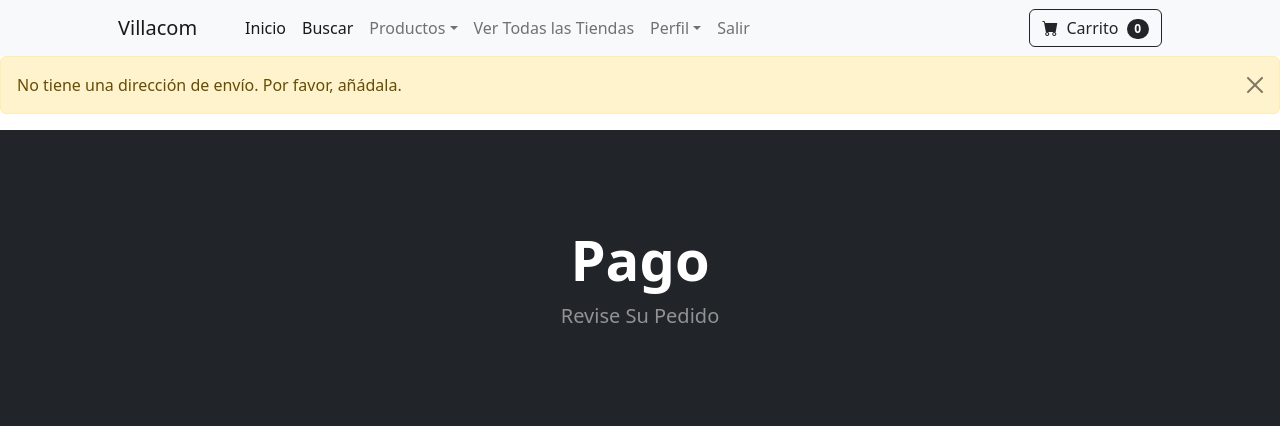
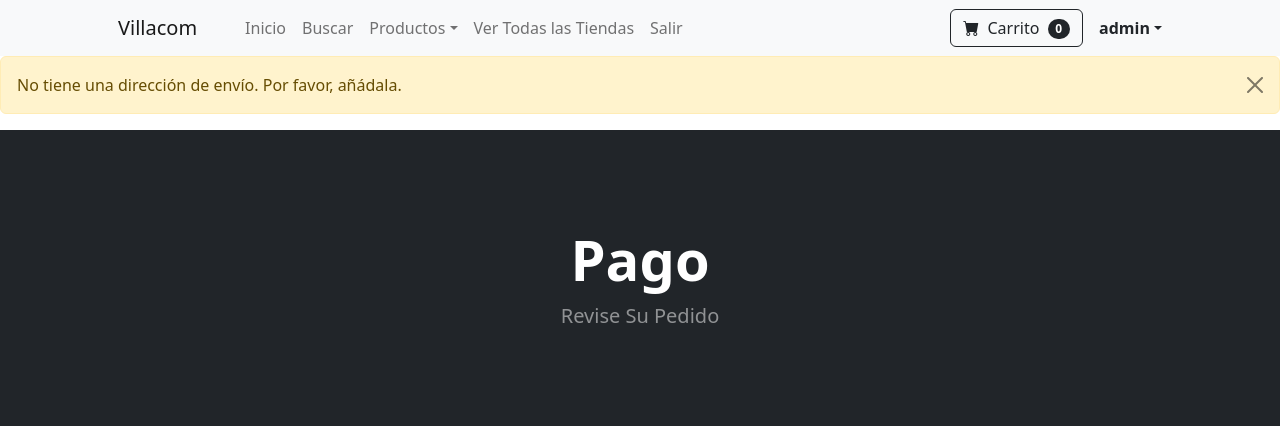
Before and after one commit to Samuelvr17/villacom, a Django app: page /payment/checkout in a window 1280 px wide. Shown: the top 426 px of the page. Run offline with Django 5.2, Linux system fonts and the light colour scheme; a user stored in the database is signed in; data comes from the database, SQL or seed files in the repository; both versions use the stored data as it was after the commit; some libraries are stand-ins or nearby versions.

Commit message:
cambio en la navbar y se añadio login required para poder hacer/ver cosas

```diff
--- a/payment/views.py
+++ b/payment/views.py
@@ -12,35 +12,32 @@ def payment_success(request):
 
 
 def checkout(request):
+    # Verifica si el usuario está autenticado
+    if not request.user.is_authenticated:
+        messages.info(request, "Debe iniciar sesión para completar el pago.")
+        return redirect('login')  # Redirige al formulario de inicio de sesión
+
     cart = Cart(request)
     cart_products = cart.get_prods()
     quantities = cart.get_quants()
     totals = cart.cart_total()
 
-    if request.user.is_authenticated:
-        # Intentar obtener la dirección de envío
-        try:
-            shipping_user = ShippingAddress.objects.get(user__id=request.user.id)
-            shipping_form = ShippingForm(request.POST or None, instance=shipping_user)
-        except ShippingAddress.DoesNotExist:
-            shipping_user = None
-            shipping_form = ShippingForm(request.POST or None)  # Crear un nuevo formulario en blanco
-            messages.warning(request, "No tiene una dirección de envío. Por favor, añádala.")
+    # Si el usuario está autenticado, intenta obtener la dirección de envío
+    try:
+        shipping_user = ShippingAddress.objects.get(user__id=request.user.id)
+        shipping_form = ShippingForm(request.POST or None, instance=shipping_user)
+    except ShippingAddress.DoesNotExist:
+        shipping_user = None
+        shipping_form = ShippingForm(request.POST or None)  # Formulario en blanco
+        messages.warning(request, "No tiene una dirección de envío. Por favor, añádala.")
 
-        return render(request, 'checkout.html', {
-            'cart_products': cart_products,
-            'quantities': quantities,
-            'totals': totals,
-            'shipping_form': shipping_form
-        })
-    else:
-        shipping_form = ShippingForm(request.POST or None)
-        return render(request, 'checkout.html', {
-            'cart_products': cart_products,
-            'quantities': quantities,
-            'totals': totals,
-            'shipping_form': shipping_form
-        })
+    return render(request, 'checkout.html', {
+        'cart_products': cart_products,
+        'quantities': quantities,
+        'totals': totals,
+        'shipping_form': shipping_form
+    })
+
 
 
 def billing_info(request):
--- a/store/templates/navbar.html
+++ b/store/templates/navbar.html
@@ -5,9 +5,8 @@
         <button class="navbar-toggler" type="button" data-bs-toggle="collapse" data-bs-target="#navbarSupportedContent" aria-controls="navbarSupportedContent" aria-expanded="false" aria-label="Toggle navigation"><span class="navbar-toggler-icon"></span></button>
         <div class="collapse navbar-collapse" id="navbarSupportedContent">
             <ul class="navbar-nav me-auto mb-2 mb-lg-0 ms-lg-4">
-                <li class="nav-item"><a class="nav-link active" aria-current="page" href="{% url 'home' %}">Inicio</a></li>
-                <li class="nav-item"><a class="nav-link active" aria-current="page" href="{% url 'search' %}">Buscar</a></li>
-                <!--<li class="nav-item"><a class="nav-link" href="{}">Sobre Nosotros</a></li>-->
+                <li class="nav-item"><a class="nav-link" aria-current="page" href="{% url 'home' %}">Inicio</a></li>
+                <li class="nav-item"><a class="nav-link" aria-current="page" href="{% url 'search' %}">Buscar</a></li>
 
                 <li class="nav-item dropdown">
                     <a class="nav-link dropdown-toggle" id="navbarDropdown" href="#" role="button" data-bs-toggle="dropdown" aria-expanded="false">Productos</a>
@@ -16,39 +15,37 @@
                         <li><hr class="dropdown-divider" /></li>
                         <li><a class="dropdown-item" href="{% url 'category_summary' %}">Categorías de Productos</a></li>
                     </ul>
-                    <li class="nav-item"><a class="nav-link" href="{% url 'lista_tiendas' %}">Ver Todas las Tiendas</a></li>
                 </li>
 
-    {% if user.is_authenticated %}
+                {% if user.is_authenticated %}
+                    <li class="nav-item"><a class="nav-link" href="{% url 'lista_tiendas' %}">Ver Todas las Tiendas</a></li>
+                    <li class="nav-item"><a class="nav-link" href="{% url 'logout' %}">Salir</a></li>
+                {% else %}
+                    <li class="nav-item"><a class="nav-link" href="{% url 'login' %}">Iniciar Sesión</a></li>
+                    <li class="nav-item"><a class="nav-link" href="{% url 'register' %}">Registrarse</a></li>
+                {% endif %}
+            </ul>
 
-        <li class="nav-item dropdown">
-            <a class="nav-link dropdown-toggle" id="navbarDropdown" href="#" role="button" data-bs-toggle="dropdown" aria-expanded="false">Perfil</a>
-            <ul class="dropdown-menu" aria-labelledby="navbarDropdown">
-                <li><a class="dropdown-item" href="{% url 'update_user' %}">Perfil de Usuario</a></li>
-                <li><hr class="dropdown-divider" /></li>
-                <li><a class="dropdown-item" href="{% url 'update_info' %}">Información de Usuario</a></li>
-            </ul>
-        </li>
+            <div class="d-flex align-items-center">
+                <form class="d-flex me-3">
+                    <a href="{% url 'cart_summary' %}" class="btn btn-outline-dark">
+                        <i class="bi-cart-fill me-1"></i>
+                        Carrito
+                        <span class="badge bg-dark text-white ms-1 rounded-pill" id="cart_quantity">{{ cart|length }}</span>
+                    </a>
+                </form>
 
-        <li class="nav-item"><a class="nav-link" href="{% url 'logout' %}">Salir</a></li>
-
-    {% else %}
-
-        <li class="nav-item"><a class="nav-link" href="{% url 'login' %}">Iniciar Sesión</a></li>
-
-        <li class="nav-item"><a class="nav-link" href="{% url 'register' %}">Registrarse</a></li>
-
-    {% endif %}
-
-
-
-            </ul>
-            <form class="d-flex">
-                <a href="{% url 'cart_summary' %}" class="btn btn-outline-dark"><i class="bi-cart-fill me-1"></i>
-                    Carrito
-                    <span class="badge bg-dark text-white ms-1 rounded-pill" id="cart_quantity">{{ cart|length }}</span>
-                </a>
-            </form>
+                {% if user.is_authenticated %}
+                <div class="nav-item dropdown">
+                    <a class="nav-link active dropdown-toggle" id="profileDropdown" href="#" role="button" data-bs-toggle="dropdown" aria-expanded="false"><strong>{{ user.username }}</strong></a>
+                    <ul class="dropdown-menu dropdown-menu-end" aria-labelledby="profileDropdown">
+                        <li><a class="dropdown-item" href="{% url 'update_user' %}">Perfil de Usuario</a></li>
+                        <li><hr class="dropdown-divider" /></li>
+                        <li><a class="dropdown-item" href="{% url 'update_info' %}">Información de Usuario</a></li>
+                    </ul>
+                </div>
+                {% endif %}
+            </div>
         </div>
     </div>
 </nav>
```
Also changed, not shown: db.sqlite3.
